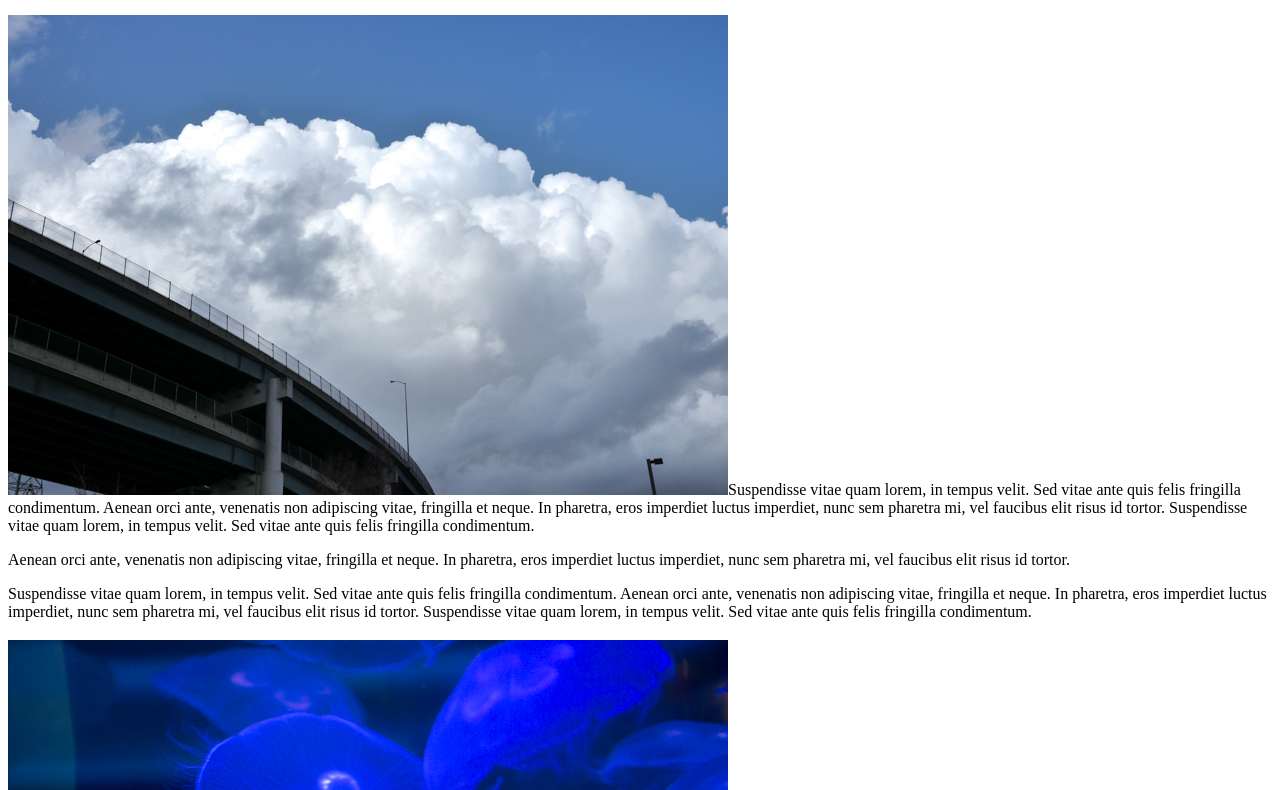
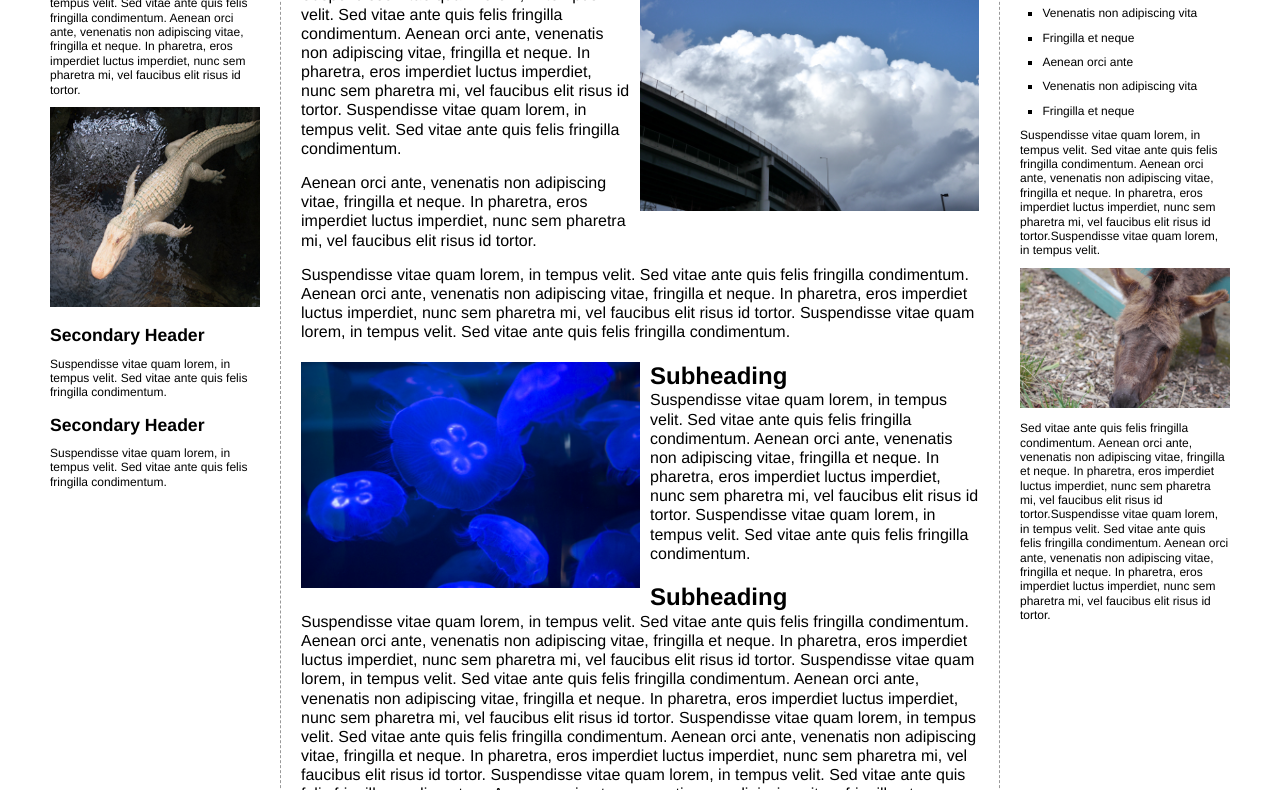
Before and after one commit to blekbe/Test123, a plain HTML site: page www/index.html in a window 1280 px wide. Shown: the part 218-1008 px from the top of the page. Drawn offline with Linux system fonts and the light colour scheme.

Commit message:
aanpassing van sstyles naar styles

```diff
--- a/www/index.html
+++ b/www/index.html
@@ -4,7 +4,7 @@
     <meta charset="UTF-8" />
     <meta name="viewport" content="width=device-width" />
     <title>Demo-site DWW2</title>
-    <link href="sstyles.css" rel="stylesheet" />
+    <link href="styles.css" rel="stylesheet" />
   </head>
 
   <body>
```
